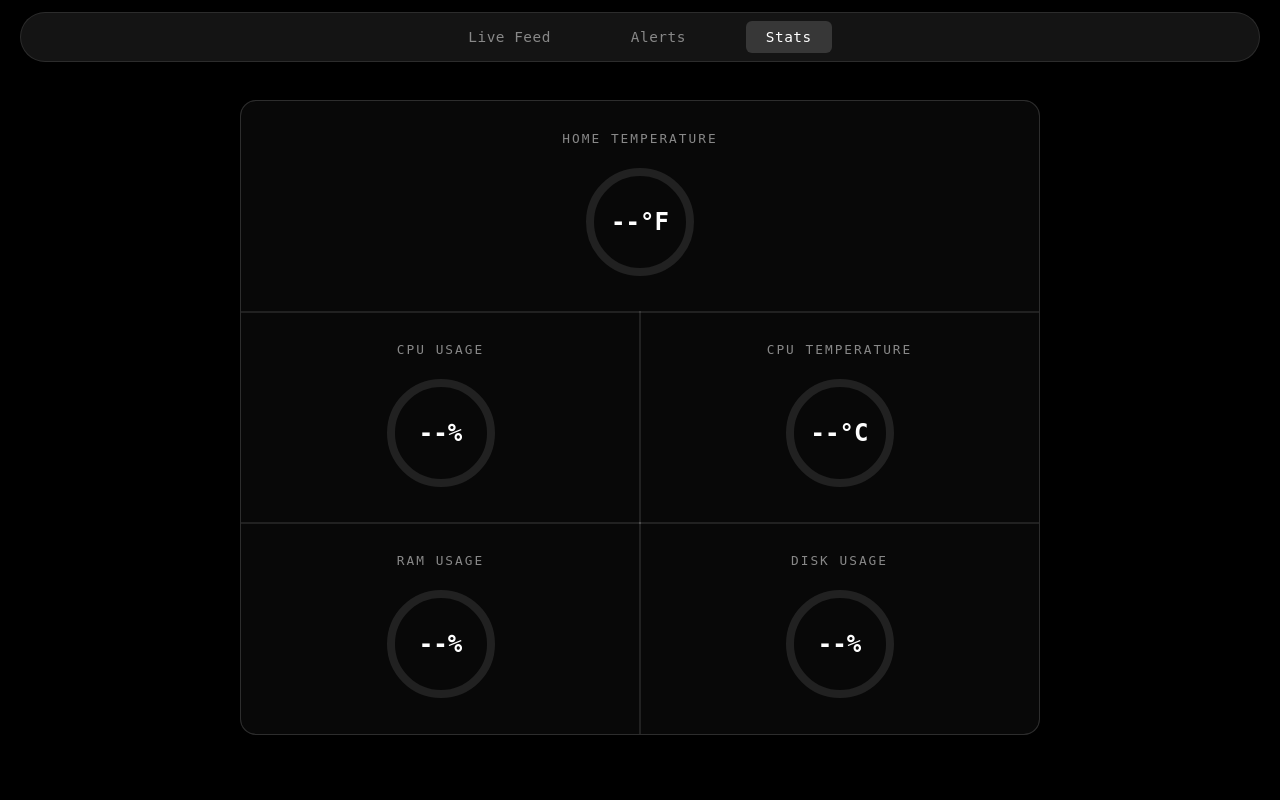
After one commit to fsiddiqi03/Custom-Pi-Ring-Camera, a Flask app: page /stats in a window 1280 px wide. The commit adds this page. Run offline with Flask 3, Linux system fonts and the light colour scheme; data that the repository does not hold is empty.

Commit message:
Enhance Flask application with system statistics and video filtering improvements
- Added new API endpoint to retrieve Raspberry Pi system statistics.
- Introduced a stats page to display CPU usage, temperature, RAM usage, disk usage, and home temperature.
- Updated video listing API to support date range filtering instead of individual date and time.
- Improved UI with new styles for the stats page and updated alerts page for better user experience.

```diff
--- a/server/app.py
+++ b/server/app.py
@@ -5,6 +5,8 @@ from s3_uploader import S3Uploader
 import time
 import threading
 from detection import detect_person_lambda
+from pi_stats import get_pi_stats
+
 
 app = Flask(__name__)
 s3_uploader = S3Uploader()
@@ -122,13 +124,21 @@ def alerts():
 
 @app.route('/api/videos')
 def api_videos():
-    """API endpoint to list videos from S3 with optional filtering"""
-    date_filter = request.args.get('date')
-    start_time = request.args.get('start_time')
-    end_time = request.args.get('end_time')
+    """API endpoint to list videos from S3 with optional date range filtering"""
+    start_date = request.args.get('start_date')
+    end_date = request.args.get('end_date')
 
-    videos = s3_uploader.list_videos(date_filter, start_time, end_time)
+    videos = s3_uploader.list_videos(start_date, end_date)
     return jsonify({'videos': videos})
+
+
+@app.route('/stats')
+def stats():
+    return render_template('stats.html')
+
+@app.route('/api/stats')
+def api_stats():
+    return jsonify(get_pi_stats())
 
 if __name__ == '__main__':
     detection_thread = threading.Thread(target=check_for_person)
--- /dev/null
+++ b/server/static/stats.css
@@ -0,0 +1,120 @@
+.container.stats-page {
+    padding-top: 100px;
+    justify-content: flex-start;
+    min-height: 0;
+}
+
+.stats-grid {
+    display: grid;
+    grid-template-columns: repeat(2, 1fr);
+    max-width: 800px;
+    width: 100%;
+    border: 1px solid rgba(255, 255, 255, 0.15);
+    border-radius: 16px;
+    overflow: hidden;
+    background: rgba(10, 10, 10, 0.8);
+}
+
+.stat-box {
+    padding: 30px;
+    display: flex;
+    flex-direction: column;
+    align-items: center;
+    gap: 16px;
+    border: 1px solid rgba(255, 255, 255, 0.1);
+    margin: -1px;
+}
+
+.stat-box:nth-child(1) {
+    grid-column: span 2;
+    border-top-left-radius: 16px;
+    border-top-right-radius: 16px;
+}
+
+.stat-box:nth-child(2) {
+    border-radius: 0;
+}
+
+.stat-box:nth-child(3) {
+    border-radius: 0;
+}
+
+.stat-box:nth-child(4) {
+    border-bottom-left-radius: 16px;
+}
+
+.stat-box:nth-child(5) {
+    border-bottom-right-radius: 16px;
+}
+
+.stat-label {
+    font-family: monospace;
+    font-size: 0.8rem;
+    text-transform: uppercase;
+    letter-spacing: 2px;
+    color: #888;
+}
+
+.chart-container {
+    position: relative;
+    width: 120px;
+    height: 120px;
+}
+
+.chart-bg {
+    fill: none;
+    stroke: rgba(255, 255, 255, 0.1);
+    stroke-width: 8;
+}
+
+.chart-fill {
+    fill: none;
+    stroke: hsl(120, 100%, 50%); /* Default green, will be set dynamically */
+    stroke-width: 8;
+    stroke-linecap: round;
+    transform: rotate(-90deg);
+    transform-origin: center;
+    transition: stroke-dashoffset 0.5s ease, stroke 0.5s ease;
+}
+
+.chart-value {
+    position: absolute;
+    top: 50%;
+    left: 50%;
+    transform: translate(-50%, -50%);
+    font-size: 1.5rem;
+    font-weight: 600;
+    font-family: monospace;
+}
+
+.stat-details {
+    font-size: 0.85rem;
+    color: #666;
+}
+
+@media (max-width: 600px) {
+    .stats-grid {
+        grid-template-columns: 1fr;
+    }
+
+    .stat-box:nth-child(1) {
+        grid-column: span 1;
+        border-radius: 16px 16px 0 0;
+    }
+
+    .stat-box:nth-child(2) {
+        border-radius: 0;
+    }
+
+    .stat-box:nth-child(3) {
+        border-radius: 0;
+    }
+
+    .stat-box:nth-child(4) {
+        border-radius: 0;
+    }
+
+    .stat-box:nth-child(5) {
+        border-radius: 0 0 16px 16px;
+    }
+}
--- a/server/static/style.css
+++ b/server/static/style.css
@@ -3,25 +3,29 @@
 }
 
 :root {
-    --bg-primary: #0a0e17;
-    --bg-secondary: #121a2a;
-    --bg-card: #1a2438;
-    --accent-cyan: #00d4ff;
-    --accent-magenta: #ff006e;
-    --accent-green: #00ff88;
-    --text-primary: #e8eaed;
-    --text-secondary: #9aa0a6;
-    --border-color: rgba(0, 212, 255, 0.2);
+    --bg-primary: #000000;
+    --bg-secondary: #0a0a0a;
+    --bg-card: #141414;
+    --accent-primary: #ffffff;
+    --accent-secondary: #888888;
+    --text-primary: #ffffff;
+    --text-secondary: #888888;
+    --border-color: rgba(255, 255, 255, 0.15);
+}
+
+html, body {
+    margin: 0;
+    padding: 0;
+    min-height: 100%;
+    width: 100%;
+    background: #000000;
+    background-attachment: fixed;
+    background-size: cover;
+    background-repeat: no-repeat;
+    background-position: center;
 }
 
 body {
-    margin: 0;
-    padding: 0;
-    background: var(--bg-primary);
-    background-image:
-        radial-gradient(ellipse at 20% 20%, rgba(0, 212, 255, 0.08) 0%, transparent 50%),
-        radial-gradient(ellipse at 80% 80%, rgba(255, 0, 110, 0.06) 0%, transparent 50%);
-    min-height: 100vh;
     font-family: system-ui, -apple-system, sans-serif;
     color: var(--text-primary);
 }
@@ -29,13 +33,14 @@ body {
 /* Navbar */
 .navbar {
     position: fixed;
-    top: 0;
-    left: 0;
-    right: 0;
-    height: 60px;
-    background: rgba(10, 14, 23, 0.95);
+    top: 12px;
+    left: 20px;
+    right: 20px;
+    height: 50px;
+    background: rgba(255, 255, 255, 0.08);
     backdrop-filter: blur(20px);
-    border-bottom: 1px solid var(--border-color);
+    border: 1px solid rgba(255, 255, 255, 0.1);
+    border-radius: 25px;
     display: flex;
     align-items: center;
     justify-content: center;
@@ -56,14 +61,13 @@ body {
 }
 
 .nav-link:hover {
-    color: var(--accent-cyan);
-    background: rgba(0, 212, 255, 0.1);
+    color: var(--accent-primary);
+    background: rgba(255, 255, 255, 0.1);
 }
 
 .nav-link.active {
-    color: var(--accent-cyan);
-    background: rgba(0, 212, 255, 0.15);
-    box-shadow: 0 0 20px rgba(0, 212, 255, 0.2);
+    color: var(--accent-primary);
+    background: rgba(255, 255, 255, 0.15);
 }
 
 /* Container */
@@ -71,20 +75,19 @@ body {
     width: 100%;
     max-width: 1200px;
     margin: 0 auto;
-    padding: 80px 20px 40px;
+    padding: 100px 20px 40px;
+    min-height: 100vh;
     display: flex;
     flex-direction: column;
     align-items: center;
+    justify-content: center;
 }
 
 h1 {
     font-size: 2.2rem;
     font-weight: 600;
     margin: 20px 0;
-    background: linear-gradient(135deg, var(--accent-cyan), var(--accent-magenta));
-    -webkit-background-clip: text;
-    -webkit-text-fill-color: transparent;
-    background-clip: text;
+    color: var(--text-primary);
 }
 
 /* Status Indicator */
--- a/server/templates/index.html
+++ b/server/templates/index.html
@@ -10,10 +10,10 @@
     <nav class="navbar">
         <a href="/" class="nav-link active">Live Feed</a>
         <a href="/alerts" class="nav-link">Alerts</a>
+        <a href="/stats" class="nav-link">Stats</a>
     </nav>
 
     <div class="container">
-        <h1>Live Camera Feed</h1>
         <div class="status-indicator">
             <span class="status-dot"></span>
             <span>Monitoring Active</span>
--- /dev/null
+++ b/server/templates/stats.html
@@ -0,0 +1,143 @@
+<!DOCTYPE html>
+<html lang="en">
+<head>
+    <meta charset="UTF-8">
+    <meta name="viewport" content="width=device-width, initial-scale=1.0">
+    <title>Pi Ring Camera - System Stats</title>
+    <link rel="stylesheet" href="{{ url_for('static', filename='style.css') }}">
+    <link rel="stylesheet" href="{{ url_for('static', filename='stats.css') }}">
+</head>
+<body>
+    <nav class="navbar">
+        <a href="/" class="nav-link">Live Feed</a>
+        <a href="/alerts" class="nav-link">Alerts</a>
+        <a href="/stats" class="nav-link active">Stats</a>
+    </nav>
+
+    <div class="container stats-page">
+
+        <div class="stats-grid">
+            <div class="stat-box">
+                <span class="stat-label">Home Temperature</span>
+                <div class="chart-container">
+                    <svg viewBox="0 0 120 120">
+                        <circle class="chart-bg" cx="60" cy="60" r="50"></circle>
+                        <circle class="chart-fill" id="homeTempChart" cx="60" cy="60" r="50"
+                                stroke-dasharray="314" stroke-dashoffset="314"></circle>
+                    </svg>
+                    <span class="chart-value" id="homeTempValue">--°F</span>
+                </div>
+            </div>
+
+            <div class="stat-box">
+                <span class="stat-label">CPU Usage</span>
+                <div class="chart-container">
+                    <svg viewBox="0 0 120 120">
+                        <circle class="chart-bg" cx="60" cy="60" r="50"></circle>
+                        <circle class="chart-fill" id="cpuChart" cx="60" cy="60" r="50"
+                                stroke-dasharray="314" stroke-dashoffset="314"></circle>
+                    </svg>
+                    <span class="chart-value" id="cpuValue">--%</span>
+                </div>
+            </div>
+
+            <div class="stat-box">
+                <span class="stat-label">CPU Temperature</span>
+                <div class="chart-container">
+                    <svg viewBox="0 0 120 120">
+                        <circle class="chart-bg" cx="60" cy="60" r="50"></circle>
+                        <circle class="chart-fill" id="tempChart" cx="60" cy="60" r="50"
+                                stroke-dasharray="314" stroke-dashoffset="314"></circle>
+                    </svg>
+                    <span class="chart-value" id="tempValue">--°C</span>
+                </div>
+            </div>
+
+            <div class="stat-box">
+                <span class="stat-label">RAM Usage</span>
+                <div class="chart-container">
+                    <svg viewBox="0 0 120 120">
+                        <circle class="chart-bg" cx="60" cy="60" r="50"></circle>
+                        <circle class="chart-fill" id="ramChart" cx="60" cy="60" r="50"
+                                stroke-dasharray="314" stroke-dashoffset="314"></circle>
+                    </svg>
+                    <span class="chart-value" id="ramValue">--%</span>
+                </div>
+            </div>
+
+            <div class="stat-box">
+                <span class="stat-label">Disk Usage</span>
+                <div class="chart-container">
+                    <svg viewBox="0 0 120 120">
+                        <circle class="chart-bg" cx="60" cy="60" r="50"></circle>
+                        <circle class="chart-fill" id="diskChart" cx="60" cy="60" r="50"
+                                stroke-dasharray="314" stroke-dashoffset="314"></circle>
+                    </svg>
+                    <span class="chart-value" id="diskValue">--%</span>
+                </div>
+            </div>
+        </div>
+    </div>
+
+    <script>
+        const circumference = 2 * Math.PI * 50; // 314
+
+        function updateChart(chartId, valueId, percent, suffix = '%') {
+            const chart = document.getElementById(chartId);
+            const value = document.getElementById(valueId);
+            const offset = circumference - (percent / 100) * circumference;
+            chart.style.strokeDashoffset = offset;
+            value.textContent = Math.round(percent) + suffix;
+        }
+
+        function getPercentColor(percent) {
+            // Convert percentage (0-100) to hue (green=120, yellow=60, red=0)
+            // Green (120) at 0%, Yellow (60) at 50%, Red (0) at 100%
+            const hue = 120 - (percent / 100) * 120;
+            return `hsl(${hue}, 100%, 50%)`;
+        }
+
+        async function fetchStats() {
+            try {
+                const response = await fetch('/api/stats');
+                const data = await response.json();
+
+                // CPU Usage
+                updateChart('cpuChart', 'cpuValue', data.cpu_usage);
+                document.getElementById('cpuChart').style.stroke = getPercentColor(data.cpu_usage);
+
+                // CPU Temperature (based on 95°C max)
+                const tempPercent = (data.cpu_temperature / 95) * 100;
+                updateChart('tempChart', 'tempValue', tempPercent, '');
+                document.getElementById('tempValue').textContent = data.cpu_temperature + '°C';
+                document.getElementById('tempChart').style.stroke = getPercentColor(tempPercent);
+
+                // RAM Usage
+                updateChart('ramChart', 'ramValue', data.ram_usage);
+                document.getElementById('ramChart').style.stroke = getPercentColor(data.ram_usage);
+
+                // Disk Usage
+                updateChart('diskChart', 'diskValue', data.disk_usage);
+                document.getElementById('diskChart').style.stroke = getPercentColor(data.disk_usage);
+
+                // Home Temp
+                const homeTemp = data.home_temperature || 0;
+                // Cap at 100 for chart visualization (assuming 0-100F range)
+                const homeTempPercent = Math.min(Math.max(homeTemp, 0), 100);
+                updateChart('homeTempChart', 'homeTempValue', homeTempPercent, '°F');
+                document.getElementById('homeTempValue').textContent = homeTemp + '°F';
+                document.getElementById('homeTempChart').style.stroke = getPercentColor(homeTempPercent);
+
+            } catch (error) {
+                console.error('Error fetching stats:', error);
+            }
+        }
+
+        // Initial fetch
+        fetchStats();
+
+        // Refresh every 3 seconds
+        setInterval(fetchStats, 3000);
+    </script>
+</body>
+</html>
```
Also changed, not shown: other parts of server/static/style.css (+70 -32 lines), server/pi_stats.py (added, +31 -0 lines), server/s3_uploader.py (+11 -45 lines), server/templates/alerts.html (+11 -21 lines).
